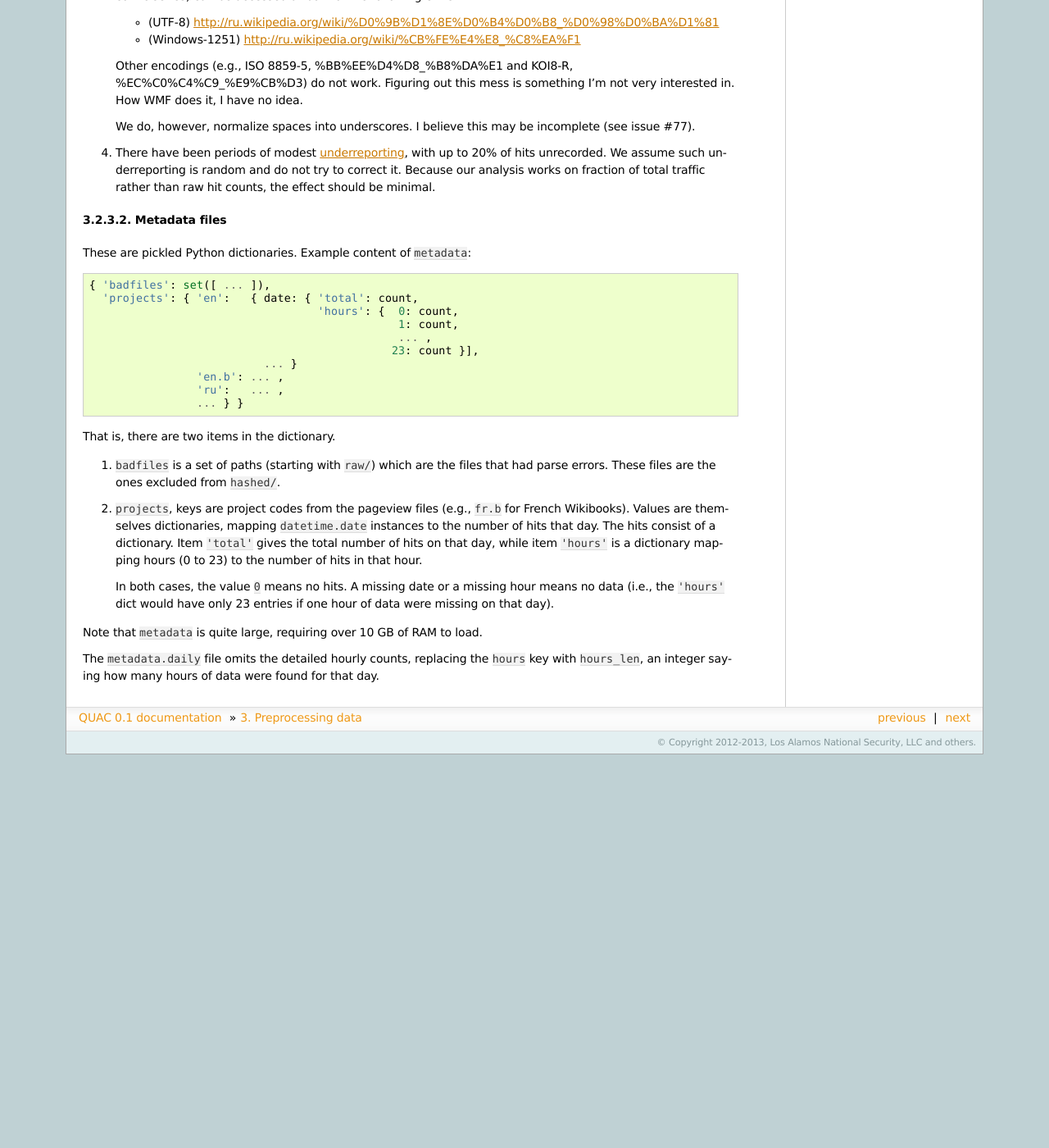
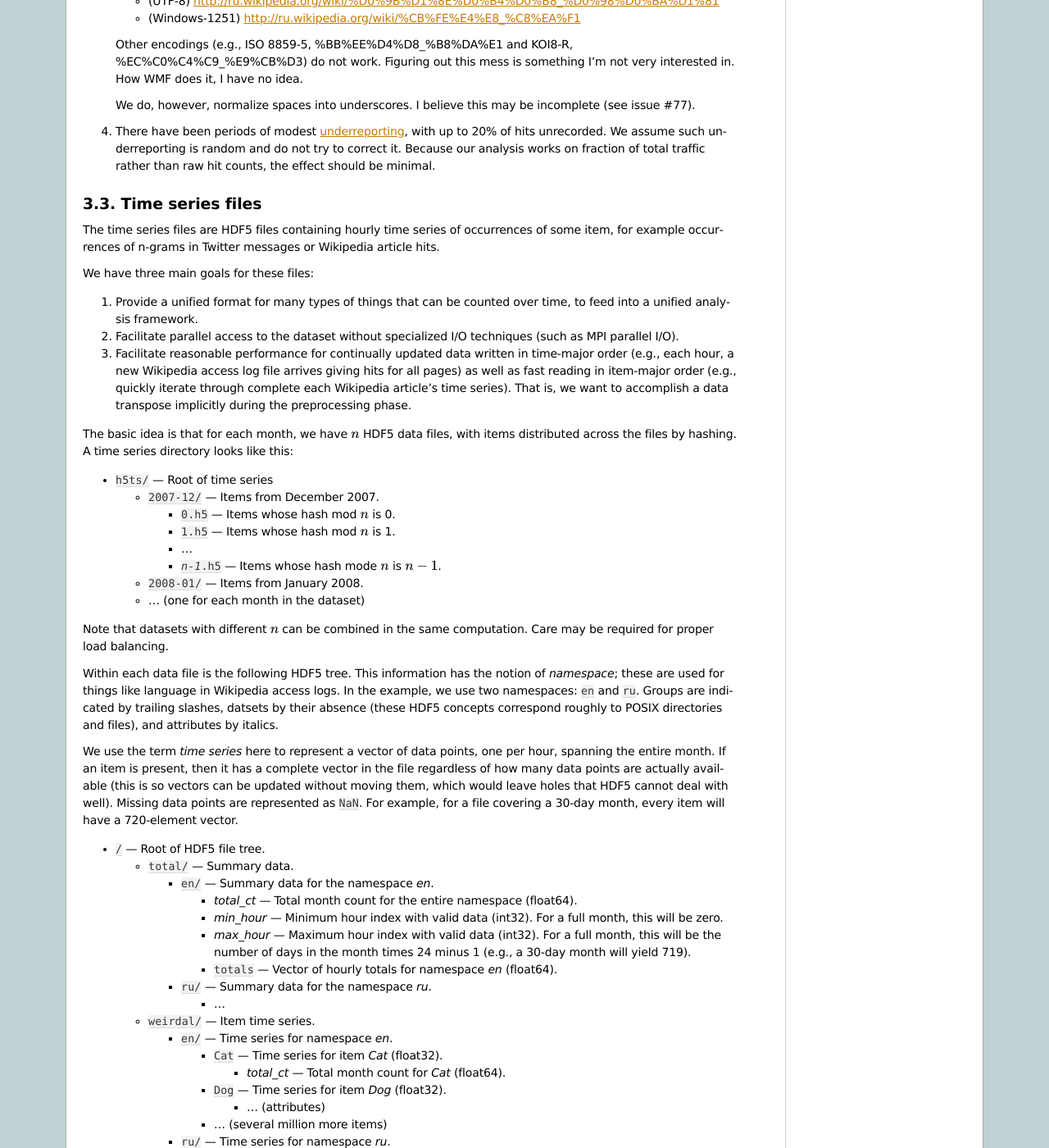
Before and after one commit to reidpr/quac, a Sphinx documentation site: the page built from sphinx/pipeline.rst, in a window 1280 px wide and 1400 px high, scrolled down 4261 px. Shown: the whole window at 82% size. Built offline with Sphinx 7.4.7, drawn with Linux system fonts in a browser that asks for light colours; formulas are drawn with MathJax 3; before the commit the page ends 5181 px from its top, so only the background shows below that; some of the changed text lies outside the part shown.

Commit message:
update docs

```diff
--- a/sphinx/pipeline.rst
+++ b/sphinx/pipeline.rst
@@ -243,8 +243,8 @@ Overview
 --------
 
 The pipeline for Wikimedia data (Wikipedia and related projects) is simpler.
-We acquire them using the ``wp-get-access-logs`` script, and then build some
-metadata with the ``wp-metadata.mk`` makefile.
+We acquire them using the ``wp-get-access-logs`` script and then preprocess
+them into HDF5 time series files using the ``wp-preprocess.mk`` makefile.
 
 File organization
 -----------------
@@ -294,11 +294,8 @@ A fully populated data directory looks (in part) something like this:
 * :samp:`metadata.daily` --- A subset of the metadata file containing only
   daily data.
 
-File formats
-------------
-
-Pagecount files
-~~~~~~~~~~~~~~~
+Pagecount file format
+---------------------
 
 The file format of the pagecount files is `documented by WMF
 <http://dumps.wikimedia.org/other/pagecounts-raw/>`_. There are some quirks:
@@ -339,43 +336,113 @@ The file format of the pagecount files is `documented by WMF
    total traffic rather than raw hit counts, the effect should be minimal.
 
 
-Metadata files
-~~~~~~~~~~~~~~
+Time series files
+=================
 
-These are pickled Python dictionaries. Example content of ``metadata``::
+The time series files are HDF5 files containing hourly time series of
+occurrences of some item, for example occurrences of n-grams in Twitter
+messages or Wikipedia article hits.
 
-   { 'badfiles': set([ ... ]),
-     'projects': { 'en':   { date: { 'total': count,
-                                     'hours': {  0: count,
-                                                 1: count,
-                                                 ... ,
-                                                23: count }],
-                             ... }
-                   'en.b': ... ,
-                   'ru':   ... ,
-                   ... } }
+We have three main goals for these files:
 
-That is, there are two items in the dictionary.
+1. Provide a unified format for many types of things that can be counted over
+   time, to feed into a unified analysis framework.
 
-#. ``badfiles`` is a set of paths (starting with ``raw/``) which are the files
-   that had parse errors. These files are the ones excluded from ``hashed/``.
+2. Facilitate parallel access to the dataset without specialized I/O
+   techniques (such as MPI parallel I/O).
 
-#. ``projects``, keys are project codes from the pageview files (e.g.,
-   ``fr.b`` for French Wikibooks). Values are themselves dictionaries, mapping
-   ``datetime.date`` instances to the number of hits that day. The hits
-   consist of a dictionary. Item ``'total'`` gives the total number of hits on
-   that day, while item ``'hours'`` is a dictionary mapping hours (0 to 23) to
-   the number of hits in that hour.
+3. Facilitate reasonable performance for continually updated data written in
+   time-major order (e.g., each hour, a new Wikipedia access log file arrives
+   giving hits for all pages) as well as fast reading in item-major order
+   (e.g., quickly iterate through complete each Wikipedia article's time
+   series). That is, we want to accomplish a data transpose implicitly during
+   the preprocessing phase.
 
-   In both cases, the value ``0`` means no hits. A missing date or a missing
-   hour means no data (i.e., the ``'hours'`` dict would have only 23 entries
-   if one hour of data were missing on that day).
+The basic idea is that for each month, we have :math:`n` HDF5 data files, with
+items distributed across the files by hashing. A time series directory looks
+like this:
 
-Note that ``metadata`` is quite large, requiring over 10 GB of RAM to load.
+* :samp:`h5ts/` --- Root of time series
 
-The ``metadata.daily`` file omits the detailed hourly counts, replacing the
-``hours`` key with ``hours_len``, an integer saying how many hours of data
-were found for that day.
+  * :samp:`2007-12/` --- Items from December 2007.
 
+    * :samp:`0.h5` --- Items whose hash mod :math:`n` is 0.
+
+    * :samp:`1.h5` --- Items whose hash mod :math:`n` is 1.
+
+    * ...
+
+    * :samp:`{n-1}.h5` --- Items whose hash mode :math:`n` is :math:`n-1`.
+
+  * :samp:`2008-01/` --- Items from January 2008.
+
+  * ... (one for each month in the dataset)
+
+Note that datasets with different :math:`n` can be combined in the same
+computation. Care may be required for proper load balancing.
+
+Within each data file is the following HDF5 tree. This information has the
+notion of *namespace*; these are used for things like language in Wikipedia
+access logs. In the example, we use two namespaces: :samp:`en` and :samp:`ru`.
+Groups are indicated by trailing slashes, datsets by their absence (these HDF5
+concepts correspond roughly to POSIX directories and files), and attributes by
+italics.
+
+We use the term *time series* here to represent a vector of data points, one
+per hour, spanning the entire month. If an item is present, then it has a
+complete vector in the file regardless of how many data points are actually
+available (this is so vectors can be updated without moving them, which would
+leave holes that HDF5 cannot deal with well). Missing data points are
+represented as :samp:`NaN`. For example, for a file covering a 30-day month,
+every item will have a 720-element vector.
+
+* :samp:`/` --- Root of HDF5 file tree.
+
+  * :samp:`total/` --- Summary data.
+
+    * :samp:`en/` --- Summary data for the namespace *en*.
+
+      * *total_ct* --- Total month count for the entire namespace (float64).
+
+      * *min_hour* --- Minimum hour index with valid data (int32). For a full
+        month, this will be zero.
+
+      * *max_hour* --- Maximum hour index with valid data (int32). For a full
+        month, this will be the number of days in the month times 24 minus 1
+        (e.g., a 30-day month will yield 719).
+
+      * :samp:`totals` --- Vector of hourly totals for namespace *en* (float64).
+
+    * :samp:`ru/` --- Summary data for the namespace *ru*.
+
+      * ...
+
+  * :samp:`weirdal/` --- Item time series.
+
+    * :samp:`en/` --- Time series for namespace *en*.
+
+      * :samp:`Cat` --- Time series for item *Cat* (float32).
+
+        * *total_ct* --- Total month count for *Cat* (float64).
+
+      * :samp:`Dog` --- Time series for item *Dog* (float32).
+
+        * ... (attributes)
+
+      * ... (several million more items)
+
+    * :samp:`ru/` --- Time series for namespace *ru*.
+
+      * ...
+
+As for data types, we use floats for the vectors rather than integers, which
+would be more appropriate for counted data, because floats have :samp:`NaN`
+and integers do not. This brings into play all the difficulties of floating
+point math. A key gotcha in our case is summation: adding two numbers of
+differing magnitudes will lose precision in the smaller. This motivates use of
+double precision (64 bit) floats for totals; single precision (32 bit) is used
+for base time series in order to save space.
+
+HDF5 files can be compressed or otherwise filtered using standard filters.
 
 ..  LocalWords:  pagecount samp badfiles
```
